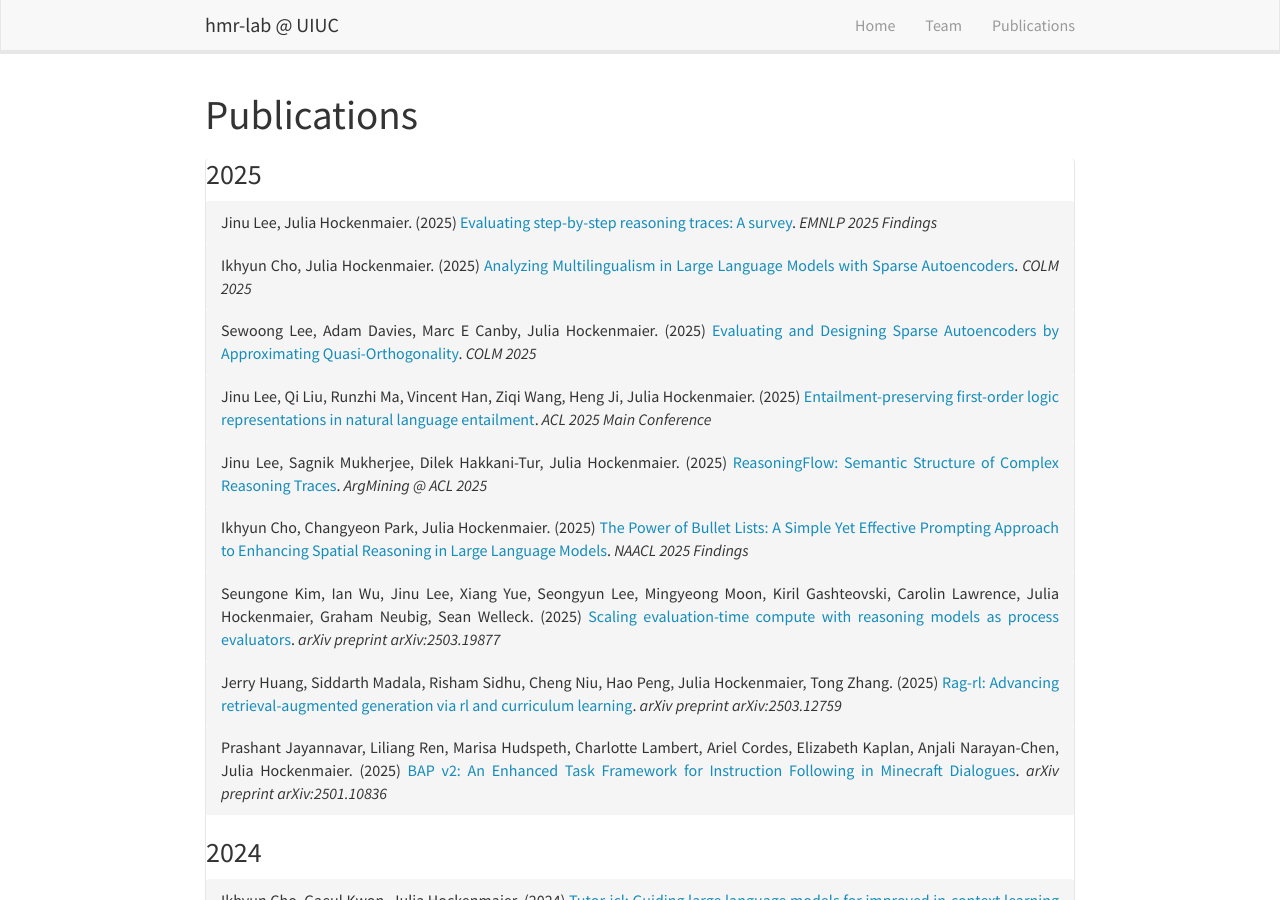
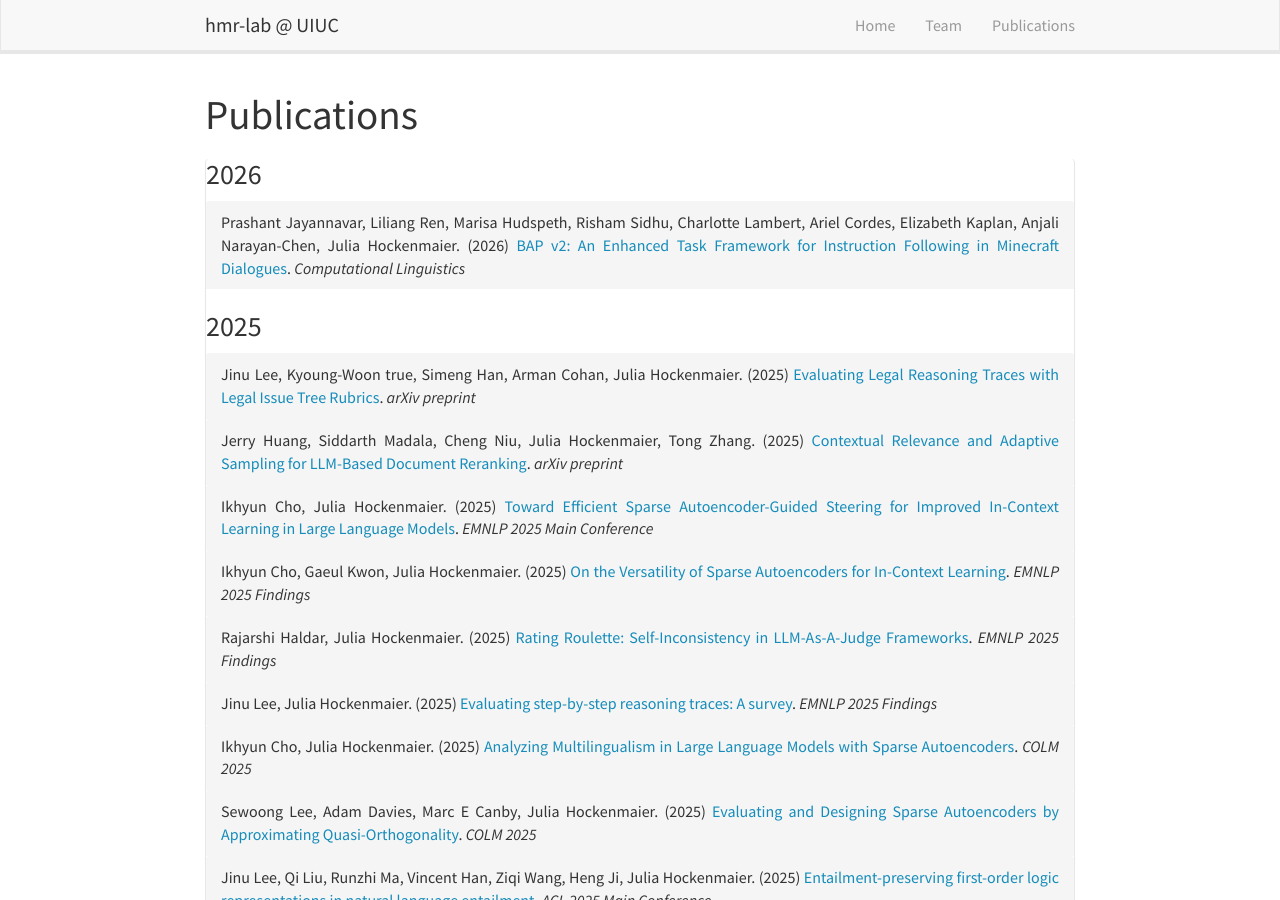
Before and after one commit to hmr-lab/hmr-lab.github.io, a Jekyll site: the page built from _pages/publications.html, in a window 1280 px wide and 900 px high. Built offline with Jekyll 4.4.1, drawn with Linux system fonts in a browser that asks for light colours; nearby versions of some CDN libraries.

Commit message:
news / pub update

```diff
--- a/_data/news.yml
+++ b/_data/news.yml
@@ -1,3 +1,9 @@
+- date: 12/17/2025
+  title: "1 papers accepted to Computational Linguistics (long papers)!"
+  tags:
+    - misc
+  content: Prashant's paper ([BAP v2](https://arxiv.org/abs/2501.10836)) accepted to Computational Linguistics! He is on job market for 2026, so please reach out if interested.
+
 - date: 08/27/2025
   title: "4 papers accepted to EMNLP 2025 (1 Main, 3 Findings)"
   tags:
--- a/_data/publications.yaml
+++ b/_data/publications.yaml
@@ -1,5 +1,111 @@
+  # - title: ''
+  #   container-title: EMNLP 2025 Findings
+  #   author:
+  #   - family: Hockenmaier
+  #     given: Julia
+  #   link:
+  #   issued:
+  #     date-parts:
+  #     - - 2025
+- year: 2026
+  pub_list:
+  - title: 'BAP v2: An Enhanced Task Framework for Instruction Following in Minecraft
+      Dialogues'
+    container-title: Computational Linguistics
+    author:
+    - family: Jayannavar
+      given: Prashant
+    - family: Ren
+      given: Liliang
+    - family: Hudspeth
+      given: Marisa
+    - family: Sidhu
+      given: Risham
+    - family: Lambert
+      given: Charlotte
+    - family: Cordes
+      given: Ariel
+    - family: Kaplan
+      given: Elizabeth
+    - family: Narayan-Chen
+      given: Anjali
+    - family: Hockenmaier
+      given: Julia
+    link: https://arxiv.org/abs/2501.10836
+    issued:
+      date-parts:
+      - - 2026
 - year: 2025
   pub_list:
+  - title: 'Evaluating Legal Reasoning Traces with Legal Issue Tree Rubrics'
+    container-title: arXiv preprint
+    author:
+    - family: Lee
+      given: Jinu
+    - family: On
+      given: Kyoung-Woon
+    - family: Han
+      given: Simeng
+    - family: Cohan
+      given: Arman
+    - family: Hockenmaier
+      given: Julia
+    link: https://arxiv.org/abs/2512.01020
+    issued:
+      date-parts:
+      - - 2025
+  - title: 'Contextual Relevance and Adaptive Sampling for LLM-Based Document Reranking'
+    container-title: arXiv preprint
+    author:
+    - family: Huang
+      given: Jerry
+    - family: Madala
+      given: Siddarth
+    - family: Niu
+      given: Cheng
+    - family: Hockenmaier
+      given: Julia
+    - family: Zhang
+      given: Tong
+    link: https://arxiv.org/abs/2511.01208
+    issued:
+      date-parts:
+      - - 2025
+  - title: 'Toward Efficient Sparse Autoencoder-Guided Steering for Improved In-Context Learning in Large Language Models'
+    container-title: EMNLP 2025 Main Conference
+    author:
+    - family: Cho
+      given: Ikhyun
+    - family: Hockenmaier
+      given: Julia
+    link: https://aclanthology.org/2025.emnlp-main.1474/
+    issued:
+      date-parts:
+      - - 2025
+  - title: 'On the Versatility of Sparse Autoencoders for In-Context Learning'
+    container-title: EMNLP 2025 Findings
+    author:
+    - family: Cho
+      given: Ikhyun
+    - family: Kwon
+      given: Gaeul
+    - family: Hockenmaier
+      given: Julia
+    link:
+    issued:
+      date-parts:
+      - - 2025
+  - title: 'Rating Roulette: Self-Inconsistency in LLM-As-A-Judge Frameworks'
+    container-title: EMNLP 2025 Findings
+    author:
+    - family: Haldar
+      given: Rajarshi
+    - family: Hockenmaier
+      given: Julia
+    link: https://aclanthology.org/2025.findings-emnlp.1361/
+    issued:
+      date-parts:
+      - - 2025
   - title: 'Evaluating step-by-step reasoning traces: A survey'
     container-title: EMNLP 2025 Findings
     author:
@@ -7,7 +113,7 @@
       given: Jinu
     - family: Hockenmaier
       given: Julia
-    link: https://arxiv.org/abs/2502.12289
+    link: https://aclanthology.org/2025.findings-emnlp.94/
     issued:
       date-parts:
       - - 2025
@@ -136,30 +242,6 @@
     - family: Zhang
       given: Tong
     link: https://arxiv.org/abs/2503.12759
-    issued:
-      date-parts:
-      - - 2025
-  - title: 'BAP v2: An Enhanced Task Framework for Instruction Following in Minecraft
-      Dialogues'
-    container-title: arXiv preprint arXiv:2501.10836
-    author:
-    - family: Jayannavar
-      given: Prashant
-    - family: Ren
-      given: Liliang
-    - family: Hudspeth
-      given: Marisa
-    - family: Lambert
-      given: Charlotte
-    - family: Cordes
-      given: Ariel
-    - family: Kaplan
-      given: Elizabeth
-    - family: Narayan-Chen
-      given: Anjali
-    - family: Hockenmaier
-      given: Julia
-    link: https://arxiv.org/abs/2501.10836
     issued:
       date-parts:
       - - 2025
```
